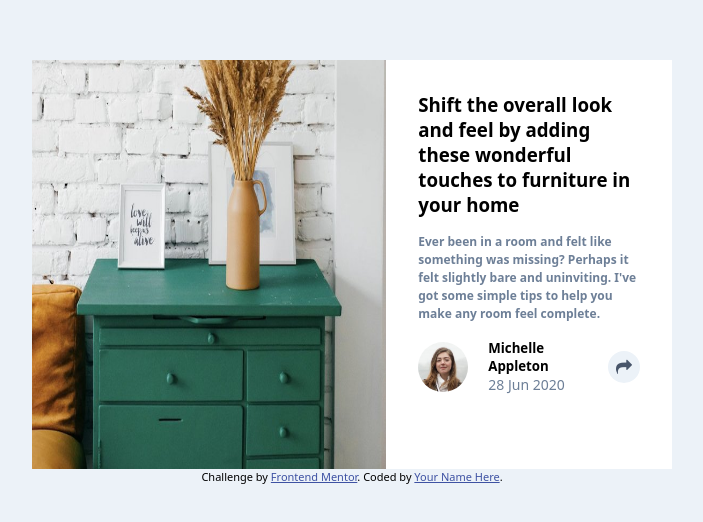
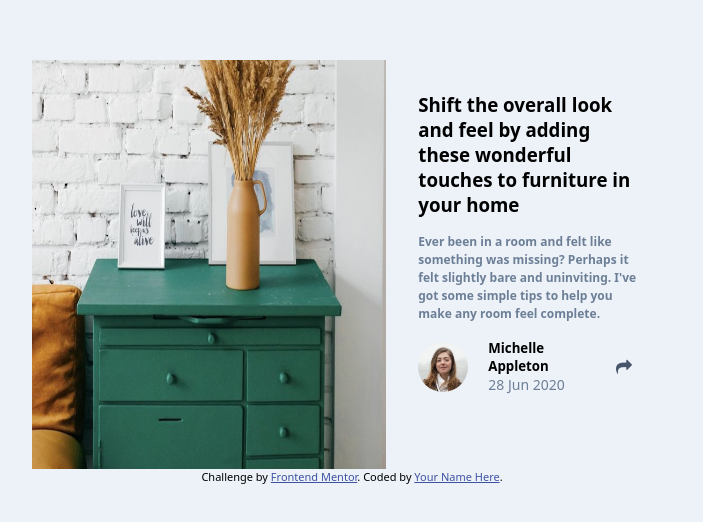
Before and after one commit to SamehCode/article-preview-component-master, a plain HTML site: page index.html in a window 1280 px wide. Shown: the part 128-650 px from the top of the page, without its empty margins (288-991 px from the left). Drawn offline with Linux system fonts and the light colour scheme; files whose address does not match are found by name.

Commit message:
Update style.css

```diff
--- a/style.css
+++ b/style.css
@@ -34,7 +34,7 @@ body {
 .text {
     width: 60%;
     padding: 2rem;
-    background-color: white;
+    background-color: var(--Light-Grayish-Blue);
 }
 .text > p {
     margin: 1rem 0;
@@ -96,7 +96,7 @@ body {
     top: -60px;
     border-radius: .6rem;
     opacity: 0;
-    z-index: -1;
+    /* z-index: -1; */
 }
 .tool-tip.show {
     opacity: 1;
```
